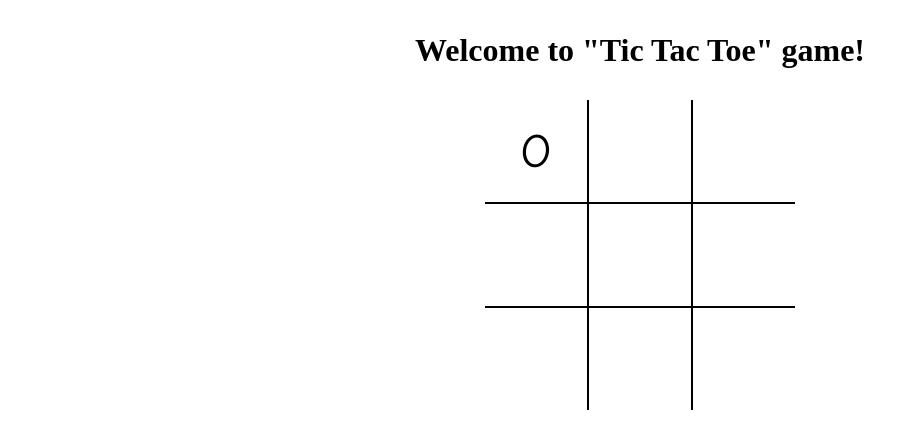
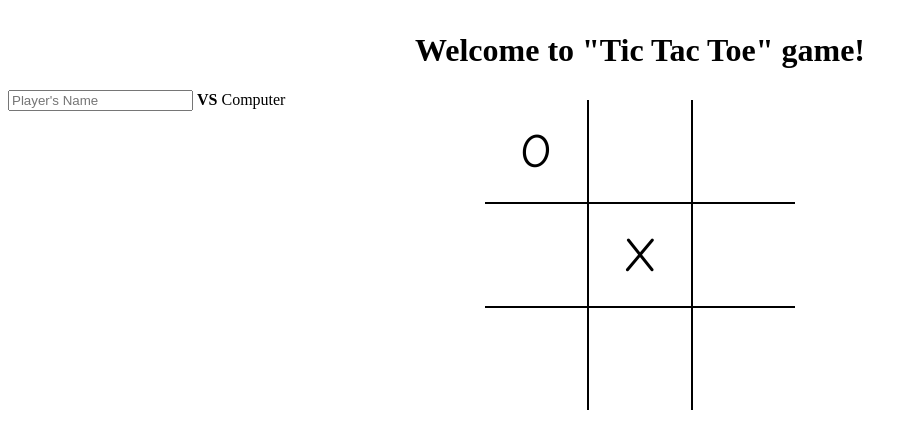
Before and after one commit to grace-mugoiri/javascript-tictactoe, a plain HTML site: page index.html in a window 1280 px wide. Both pictures are taken after a click on the element 536 px from the left and 151 px from the top of the page. Shown: the whole page, without its empty margins (0-917 px from the left). Drawn offline with Linux system fonts and the light colour scheme.

Commit message:
Add tie and ai-play

```diff
--- a/assets/js/best_spot.js
+++ b/assets/js/best_spot.js
@@ -1,3 +1,56 @@
-const bestSpot = () => {
+const bestSpot = (board, humanPlayer, aiPlayer) => {
+  const minimax = (newBoard, player) => {
+    const availSpots = board.emptySquares();
 
+    if (gameRule.checkWin(newBoard, player)) {
+      return { score: -10 };
+    }
+    if (gameRule.checkWin(newBoard, aiPlayer)) {
+      return { score: 20 };
+    }
+    if (availSpots.length === 0) {
+      return { score: 0 };
+    }
+    const moves = [];
+    for (let i = 0; i < availSpots.length; i++) {
+      const move = {};
+      move.index = newBoard[availSpots[i]];
+      newBoard[availSpots[i]] = player.piece;
+
+      if (player === aiPlayer) {
+        const result = minimax(newBoard, humanPlayer);
+        move.score = result.score;
+      } else {
+        const result = minimax(newBoard, aiPlayer);
+        move.score = result.score;
+      }
+
+      newBoard[availSpots[i]] = move.index;
+
+      moves.push(move);
+    }
+
+    let bestMove;
+    if (player === aiPlayer) {
+      let bestScore = -10000;
+      for (let i = 0; i < moves.length; i++) {
+        if (moves[i].score > bestScore) {
+          bestScore = moves[i].score;
+          bestMove = i;
+        }
+      }
+    } else {
+      let bestScore = 10000;
+      for (let i = 0; i < moves.length; i++) {
+        if (moves[i].score < bestScore) {
+          bestScore = moves[i].score;
+          bestMove = i;
+        }
+      }
+    }
+
+    return moves[bestMove];
+  };
+  const getSpot = () => minimax(board.grid, aiPlayer).index;
+  return { getSpot };
 };
--- a/assets/js/game_board.js
+++ b/assets/js/game_board.js
@@ -1,11 +1,15 @@
 const gameBoard = () => {
-  const board = Array.from(Array(9).keys());
-  const updateBoard = (piece, position) => {
-    board[position] = piece;
+  const grid = Array.from(Array(9).keys());
+
+  const validPosition = position => typeof grid[position] === 'number';
+
+  const updateBoard = (position, piece) => {
+    grid[position] = piece;
   };
 
-  // function emptySquares() {
-  //   return originalBoard.filter(cell => typeof cell === 'number');
-  // }
-  return { board, updateBoard };
+  const emptySquares = () => grid.filter(cell => validPosition(cell));
+
+  return {
+    grid, updateBoard, emptySquares, validPosition,
+  };
 };
--- a/assets/js/game_rule.js
+++ b/assets/js/game_rule.js
@@ -10,32 +10,19 @@ const gameRule = (() => {
     [2, 4, 6],
   ]);
 
-  const checkWin = (board, player) => {
-		const plays = board.reduce((a, e, i) => ((e === player.piece) ? a.concat(i) : a), []);
-		console.log(plays, player);
+  const checkWin = (grid, player) => {
+    const plays = grid.reduce((a, e, i) => ((e === player.piece) ? a.concat(i) : a), []);
     let gameWon = null;
     for (const [, win] of winCombos.entries()) {
       if (win.every(element => plays.indexOf(element) > -1)) {
         gameWon = { indexes: win, player };
-				console.log(gameWon);
         break;
       }
     }
     return gameWon;
   };
-  const turn = (board, positionId, player) => {
-		// put board with player.piece
-		console.log(board);
-		board.updateBoard(positionId, player.piece)
-		uiController.displayPosition(positionId, player);
-    const gameWon = checkWin(board.board, player);
-    if (gameWon) {
-      uiController.gameOver(gameWon);
-		}
 
-	};
-
-	const checkTie = () => {
+  const checkTie = (board) => {
     let gameTie = null;
     if (board.emptySquares().length === 0) {
       gameTie = { indexes: Array.from(Array(9).keys()) };
@@ -43,5 +30,24 @@ const gameRule = (() => {
     return gameTie;
   };
 
-	return {turn}
+  const checkWinOrTie = (board, player) => {
+    const gameWon = checkWin(board.grid, player);
+    const gameTie = checkTie(board);
+    if (gameWon || gameTie) {
+      uiController.gameOver(gameWon || gameTie);
+      return true;
+    }
+    return false;
+  };
+
+  const turn = (board, positionId, player) => {
+    board.updateBoard(positionId, player.piece);
+    uiController.displayPosition(positionId, player);
+    if (checkWinOrTie(board, player)) {
+      return 'gameend';
+    }
+    return 'continue';
+  };
+
+  return { turn, checkWin };
 })();
--- a/assets/js/ui_controller.js
+++ b/assets/js/ui_controller.js
@@ -1,7 +1,10 @@
+/* eslint-env browser */
+
 const uiController = (() => {
   let displayBoard = null;
   let humanPlayer = null;
   let aiPlayer = null;
+  // let playerName = null;
 
   const resetObject = () => {
     displayBoard = gameBoard();
@@ -9,61 +12,54 @@ const uiController = (() => {
     aiPlayer = player('Computer', 'X');
   };
   const colors = Object.freeze({
-		win : 'green',
-		tie : 'aqua',
-		lose : 'red',
+    win: 'green',
+    tie: 'aqua',
+    lose: 'red',
   });
 
-	const winStatus = Object.freeze({
-		win : 'You Win!',
-		tie : 'Tie Game!',
-		lose : 'You Lose!',
+  const winStatus = name => ({
+    // win: 'You Win!',
+    // lose: 'You Lose!',
+    win: `${name} win!`,
+    lose: 'Computer win!',
+    tie: 'Tie Game!',
   });
 
   const cells = document.querySelectorAll('.cell');
 
   const resetDisplay = () => {
-
-    // .endgame display none
-    // each cell text empty
-    // each cell background color remove
+    document.querySelector('.endgame').style.display = 'none';
+    for (let i = 0; i < 9; i++) {
+      cells[i].innerText = '';
+      cells[i].style.removeProperty('background-color');
+    }
   };
 
-	const bestSpot = () => {
-		return displayBoard.emptySquares()[0];
+  const aiBestSpot = () => bestSpot(displayBoard, humanPlayer, aiPlayer).getSpot();
+
+  const turnClick = (square) => {
+    if (displayBoard.validPosition(square.target.id)) {
+      if (gameRule.turn(displayBoard, square.target.id, humanPlayer) === 'continue') {
+        gameRule.turn(displayBoard, aiBestSpot(), aiPlayer);
+      }
+    }
   };
 
-  const turnClick = (square) => {
-		// if (typeof displayBoard[square.target.id] === 'number') {
-			// valid check?
-			gameRule.turn(displayBoard, square.target.id, humanPlayer);
-			console.log(square.target.id)
-		// };
-    // valid?
-		// turn user
-
-		// turn ai
-		// turn(bestSpot(), aiPlayer);
-
-	};
-
-	const displayPosition = (squareId, {piece}) => {
+  const displayPosition = (squareId, { piece }) => {
     document.getElementById(squareId).innerText = piece;
-
   };
 
   const addClickForEachCell = () => {
-		// for each cell click add
-		for (let i=0; i < 9; i++){
+    for (let i = 0; i < 9; i++) {
       cells[i].addEventListener('click', turnClick);
-		};
+    }
   };
 
   const gameOverState = (player) => {
     let message;
-    if (game.player === humanPlayer) {
+    if (player === humanPlayer) {
       message = 'win';
-    } else if (game.player === aiPlayer) {
+    } else if (player === aiPlayer) {
       message = 'lose';
     } else {
       message = 'tie';
@@ -74,31 +70,39 @@ const uiController = (() => {
 
   const declareWinner = (who) => {
     document.querySelector('.endgame .text').innerText = who;
-		document.querySelector('.endgame').style.display = "block";
+    document.querySelector('.endgame').style.display = 'block';
   };
 
   const gameOver = ({ player, indexes }) => {
     const message = gameOverState(player);
-		for (const index of game.indexes) {
+    for (const index of indexes) {
       document.getElementById(index).style.backgroundColor = colors[message];
     }
     for (let i = 0; i < cells.length; i++) {
       cells[i].removeEventListener('click', turnClick);
     }
-		declareWinner(winStatus);
-    // backgroundColor setting
-    // remove click
-    // declareWinner
+    declareWinner(winStatus[message]);
+  };
+
+  const getName = () => {
+    // reveal the box to ask name
+    // if it is not reveal with popup, we should move board more below.
+    // get name with button click
+    // save name to user's name
+    const obj = document.querySelector('.name-input');
+    // console.log(obj.value);
+    // save
+    // winStatus(obj.value).win;
+    return obj.value;
   };
 
   const startGame = () => {
     resetObject();
-    // ask name
+    getName();
     resetDisplay();
     addClickForEachCell();
   };
-	return {startGame, displayPosition};
-
+  return { startGame, displayPosition, gameOver };
 })();
 
 uiController.startGame();
--- a/index.html
+++ b/index.html
@@ -7,6 +7,10 @@
 	</head>
 	<body>
 		<h1 class="text-center game-title">Welcome to "Tic Tac Toe" game!</h1>
+		<div class="name-input-box">
+			<input class="name-input" placeholder="Player's Name"></input>
+			<strong> VS</strong> Computer
+		</div>
 		<table>
 			<tr>
 				<td class="cell" id="0"> </td>
```
Lines whose indentation alone changed are shown as unchanged.
